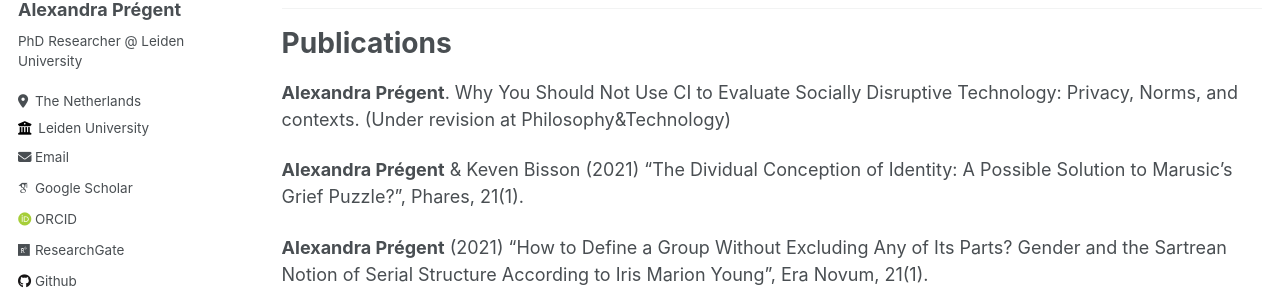
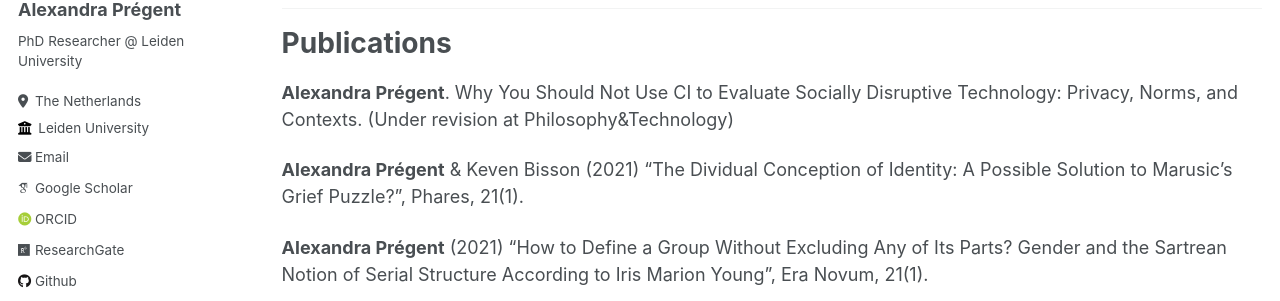
Before and after one commit to AlexandraPregent/AlexandraPregent.github.io, a Jekyll site: the page built from _pages/publications.md, in a window 1280 px wide and 1146 px high. Shown: the part 272-573 px from the top of the window. Built offline with Jekyll 4.4.1, drawn with Linux system fonts in a browser that asks for light colours; some web fonts are replaced.

```diff
--- a/_pages/publications.md
+++ b/_pages/publications.md
@@ -15,7 +15,7 @@ author_profile: true
 
 # Publications
 
-**Alexandra Prégent**. Why You Should Not Use CI to Evaluate Socially Disruptive Technology: Privacy, Norms, and contexts. (Under revision at Philosophy&Technology)
+**Alexandra Prégent**. Why You Should Not Use CI to Evaluate Socially Disruptive Technology: Privacy, Norms, and Contexts. (Under revision at Philosophy&Technology)
 
 **Alexandra Prégent** & Keven Bisson (2021) “The Dividual Conception of Identity: A Possible Solution to Marusic’s Grief Puzzle?”, Phares, 21(1).
 
```
